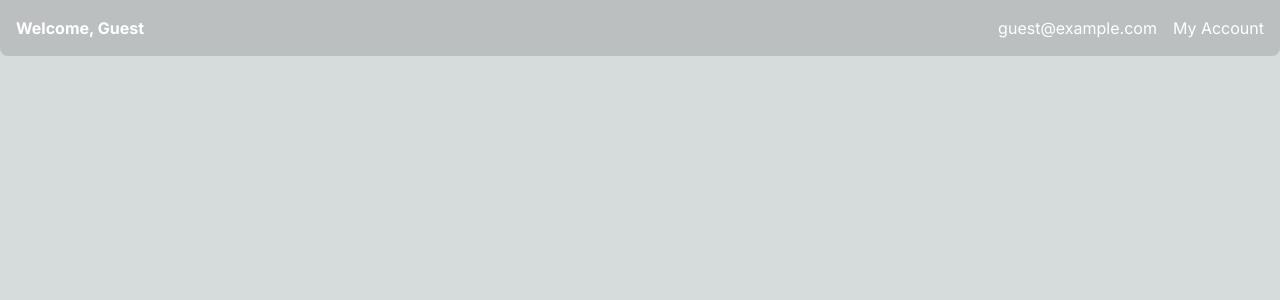
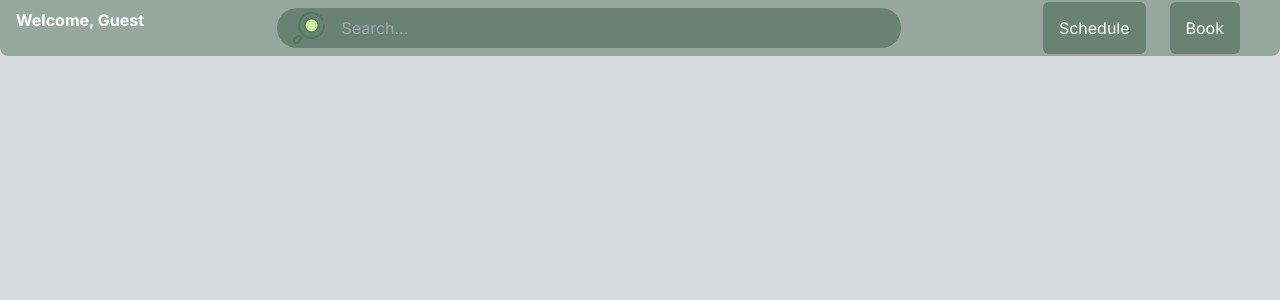
Before and after one commit to nedbot1/eco_tourism_management_system, a Next.js app: page /components/navbar in a window 1280 px wide. Shown: the top 300 px of the page. Built offline with nearby package versions, Linux system fonts and the light colour scheme.

Commit message:
made some changes on page.js inder cpn

```diff
--- a/app/components/cpn/page.js
+++ b/app/components/cpn/page.js
@@ -1,6 +1,8 @@
 // components/Background.js
 "use client";
-import React, { useState, useEffect } from "react";
+import React, { useState, useEffect, useContext } from "react";
+import { UserContext } from "@/app/state/user-context";
+import Navbar from "@/app/components/navbar/page";
 
 const images = [
   "https://www.holidify.com/images/cmsuploads/compressed/attr_122072_20190803143736.jpg",
@@ -19,6 +21,7 @@ const images = [
 ];
 
 const Background = () => {
+  const { user } = useContext(UserContext);
   const [currentImageIndex, setCurrentImageIndex] = useState(0);
   const [showInput, setShowInput] = useState(false);
 
@@ -53,25 +56,32 @@ const Background = () => {
   }, []);
 
   return (
+    <>
       <div
         className="h-screen bg-cover bg-center fixed top-0 left-0 w-full"
         style={{ backgroundImage: `url(${images[currentImageIndex]})` }}
       >
-      <div className="flex justify-center h-12 backdrop-opacity-15 backdrop-invert bg-green-950/30 w-full">
-        <button className="h-10 w-10 mt-1 mr-44 ">
+        {!user ? null : (
+          <div className="">
+            <Navbar />
+          </div>
+        )}
+        {!user ? (
+          <div className="flex items-center mx-auto h-12 w-1/2 rounded-full my-2 bg-green-950/30 p-2 pl-4">
             <img
               src="/buttons/search.jpg"
-            className="backdrop-opacity-15 backdrop-invert bg-green-950/30 hover:bg-green-950"
+              className="backdrop-opacity-15 backdrop-inverth-8 w-8 mr-2"
             />
-        </button>
-
-        <a
-          href="pages/dashboard"
-          className="w-20 h-9 pt-1 text-center mt-1 ml-44 rounded-md backdrop-opacity-15 backdrop-invert bg-green-950/30 hover:bg-green-950"
-        >
-          Schedule
-        </a>
+            <input
+              className=" border-none text-white focus:outline-none placeholder-white::placeholder
+              rounded-full
+              p-2 w-1/2
+              bg-transparent"
+              style={{ maxWidth: "100%" }} // Limiting the width of the input field
+              placeholder="Search..."
+            />
           </div>
+        ) : null}
 
         <div className="container mx-auto text-left text-white py-16">
           <div className="flex justify-between pt-6">
@@ -82,6 +92,7 @@ const Background = () => {
               <p className="text-xl mb-10 text-white px-6">Explore Bhutan.</p>
             </div>
 
+            {!user ? (
               <div>
                 <a
                   href="/pages/login"
@@ -90,10 +101,7 @@ const Background = () => {
                   Let's Go
                 </a>
               </div>
-
-          {/* <div className="w-1/2 pl-16">
-                    <img src="https://source.unsplash.com/random?ux" className="h-64 w-full object-cover rounded-xl" alt="Layout Image" />
-                </div> */}
+            ) : null}
           </div>
         </div>
 
@@ -159,7 +167,7 @@ const Background = () => {
             </div>
           </div>
 
-          <div className="w-72 h-52 backdrop-opacity-10 backdrop-invert bg-green-950/30">
+          <div className="text-right w-72 h-52 backdrop-opacity-10 backdrop-invert bg-green-950/30">
             <div className="w-full h-14 backdrop-opacity-10 backdrop-invert bg-green-950/30 grid-cols-3 flex justify-evenly py-4">
               {Object.keys(sections).map((sectionKey) => (
                 <p
@@ -177,19 +185,9 @@ const Background = () => {
               <p className="text-sm">{sections[activeSection].content}</p>
             </div>
           </div>
-
         </div>
-
-
-
-
-
-
-
-
       </div>
-
-    </div>
+    </>
   );
 };
 
--- a/app/components/navbar/page.js
+++ b/app/components/navbar/page.js
@@ -2,7 +2,7 @@
 import { UserContext } from "@/app/state/user-context";
 import { useContext } from "react";
 import { useRouter } from "next/navigation";
-
+import Link from "next/link";
 export default function Navbar() {
   const router = useRouter();
 
@@ -13,21 +13,40 @@ export default function Navbar() {
   };
 
   return (
-    <div className="backdrop-opacity-15 backdrop-invert bg-rgb(122 155 152) text-white p-4 rounded-b-lg fixed top-0 w-full">
-      <div className="container mx-auto flex justify-between items-center">
-        <div>
-          <span className="font-bold">Welcome, {user.user_name}</span>
+    <div className="bg-green-950/30 text-white py-2 rounded-b-lg fixed top-0 w-full justify-between px-4 flex ">
+      <div>
+        <span className="font-bold">Welcome, {user.user_name}</span>
+      </div>
+      <div className="flex items-center mx-auto h-10 w-1/2 rounded-full bg-green-950/30 p-2 pl-4">
+        <img
+          src="/buttons/search.jpg"
+          className="backdrop-opacity-15 backdrop-inverth-8 w-8 mr-2"
+        />
+        <input
+          className=" border-none text-white focus:outline-none placeholder-white::placeholder
+              rounded-full
+              p-2
+              bg-transparent"
+          style={{ maxWidth: "100%" }} // Limiting the width of the input field
+          placeholder="Search..."
+        />
+      </div>
+      <div className="flex justify-evenly space-x-2 mr-4">
+        <div className="p-2">
+          <Link
+            href="../pages/dashboard"
+            className="w-20 rounded-md backdrop-opacity-15 backdrop-invert bg-green-950/30 hover:bg-green-950 p-4"
+          >
+            Schedule
+          </Link>
         </div>
-        <div>
-          <span className="mr-4">{user.email}</span>
-          {/* Add more user information or navigation links as needed */}
-          {/* Example navigation link */}
-          <button
-            className="text-white hover:text-gray-200"
-            onClick={() => router.push("/")}
+        <div className="p-2">
+          <Link
+            href="../pages/dashboard"
+            className="w-20 rounded-md backdrop-opacity-15 backdrop-invert bg-green-950/30 hover:bg-green-950 p-4"
           >
-            My Account
-          </button>
+            Book
+          </Link>
         </div>
       </div>
     </div>
--- a/app/pages/login/page.js
+++ b/app/pages/login/page.js
@@ -33,7 +33,7 @@ const Login = () => {
           throw new Error("Login failed");
         }
         setUser(data);
-        router.push("/pages/dashboard");
+        router.push("/components/cpn");
       }
     } catch (error) {
       setLoginError("Invalid username or password");
```
Lines whose indentation alone changed are shown as unchanged.
